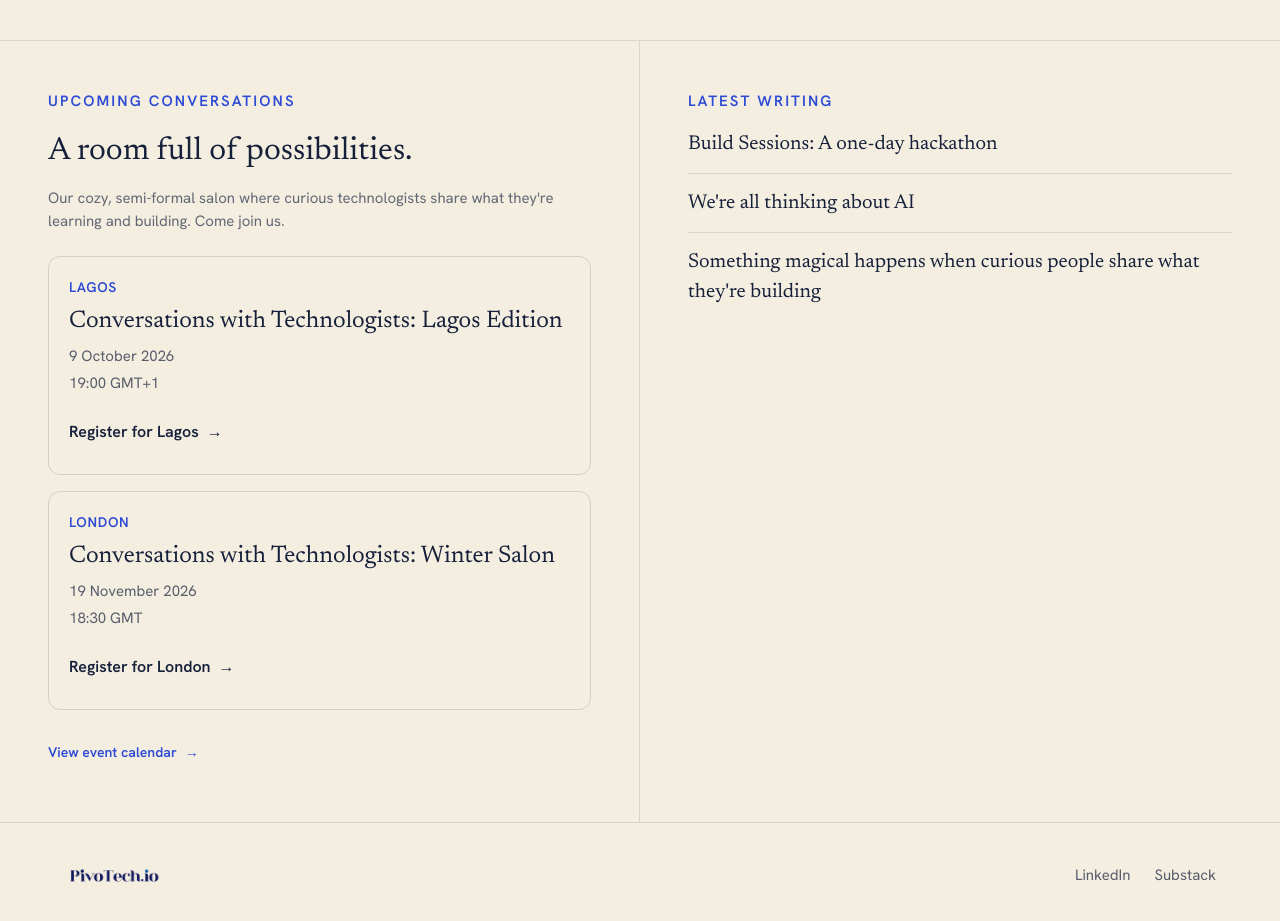
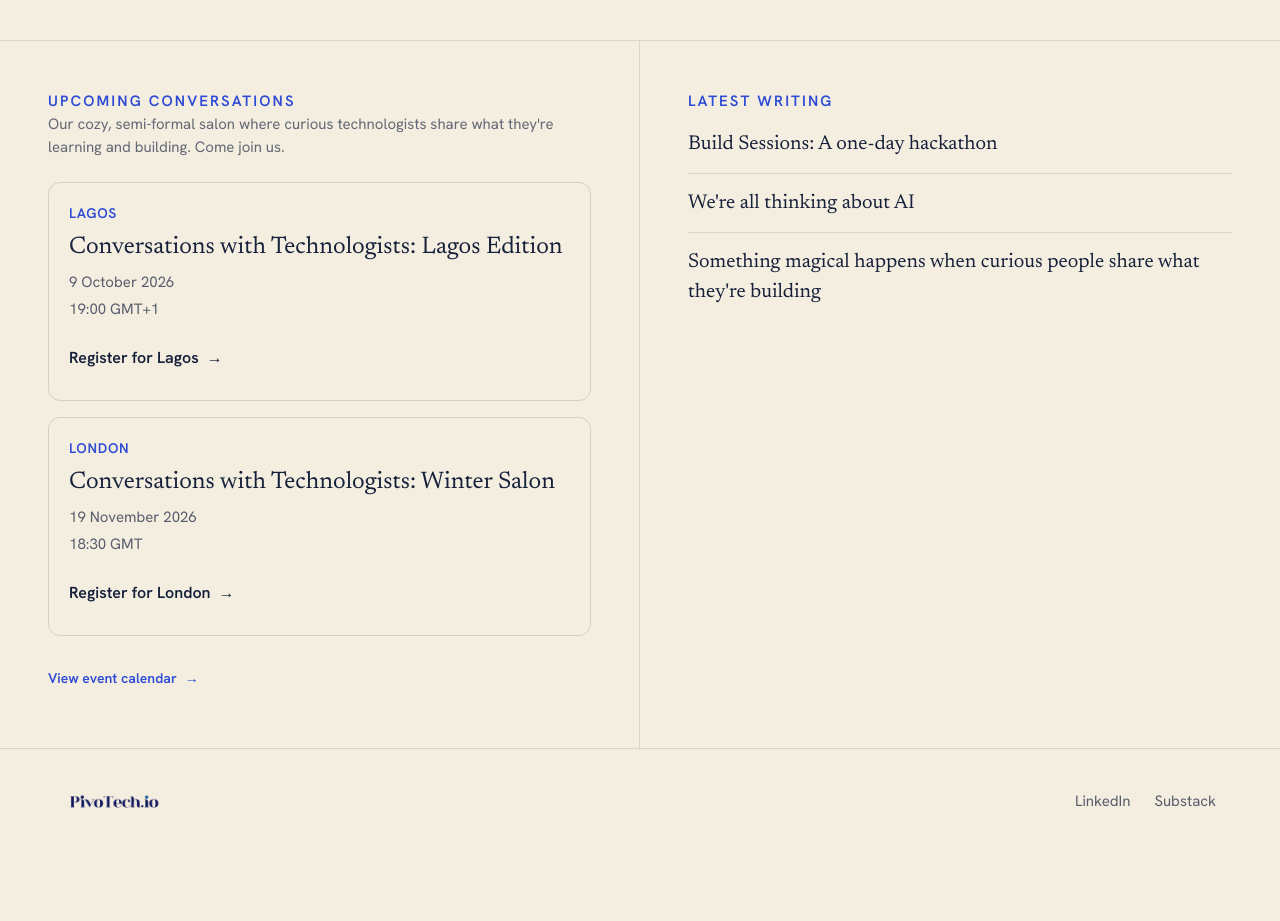
Before and after one commit to Kechieanyanwu/pivotech-website, a Next.js app: page / in a window 1280 px wide. Shown: the part 1860-2781 px from the top of the page. After the commit the page ends 2714 px from the top, so only its background shows below. Built offline with nearby package versions, Linux system fonts and the light colour scheme; no server answers.

Commit message:
Comment out h2 for upcoming conversations
Comment out the heading for upcoming conversations.

```diff
--- a/components/EventAndWriting.tsx
+++ b/components/EventAndWriting.tsx
@@ -12,9 +12,9 @@ export default function EventAndWriting({ events }: { events: CommunityEvent[] }
         <span className="font-sans text-[15px] font-semibold tracking-[0.14em] uppercase text-blue">
           Upcoming conversations
         </span>
-        <h2 className="font-serif font-normal text-navy text-[32px] mt-3.5 mb-3">
-          A room full of possibilities.
-        </h2>
+        {/* <h2 className="font-serif font-normal text-navy text-[32px] mt-3.5 mb-3">
+          Conversations with Technologists
+        </h2> */}
         <p className="font-sans text-[15px] text-navy/65 mb-[18px]">
           Our cozy, semi-formal salon where curious technologists share what
           they&apos;re learning and building. Come join us.
```
